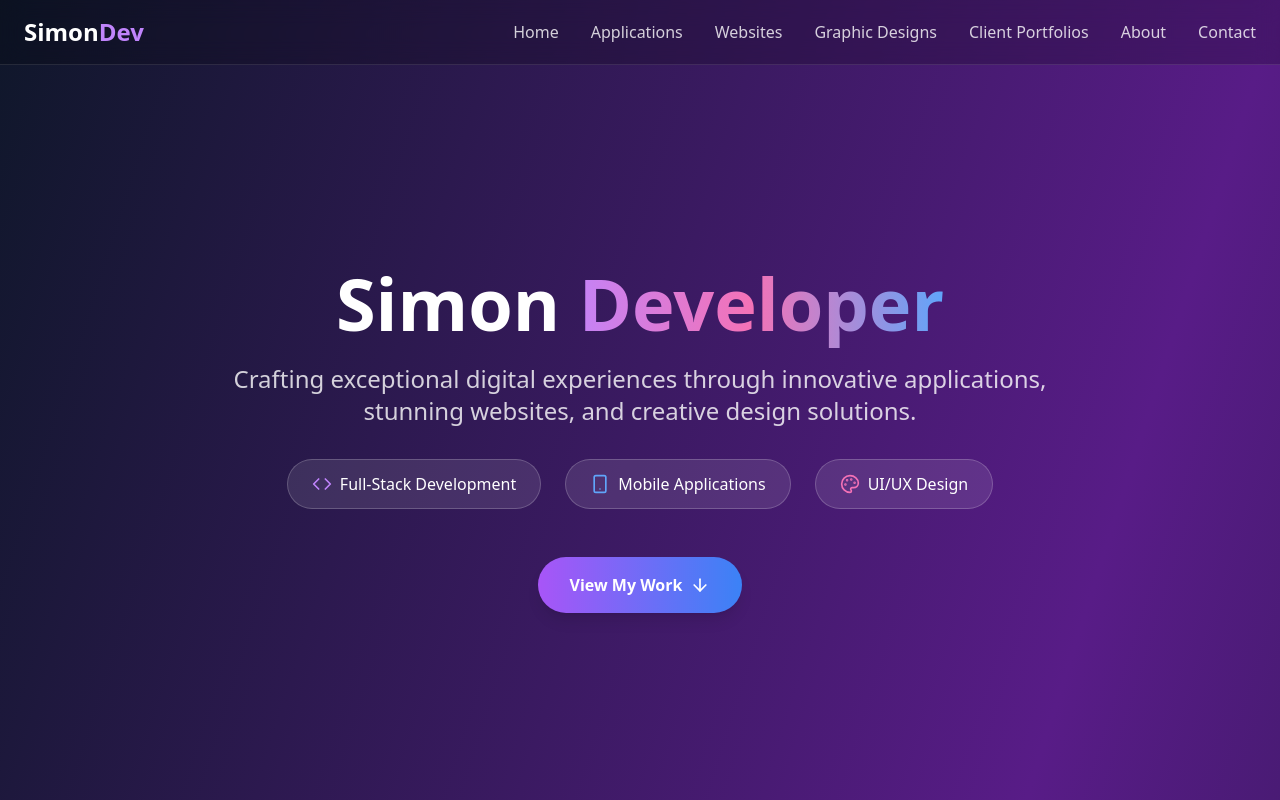
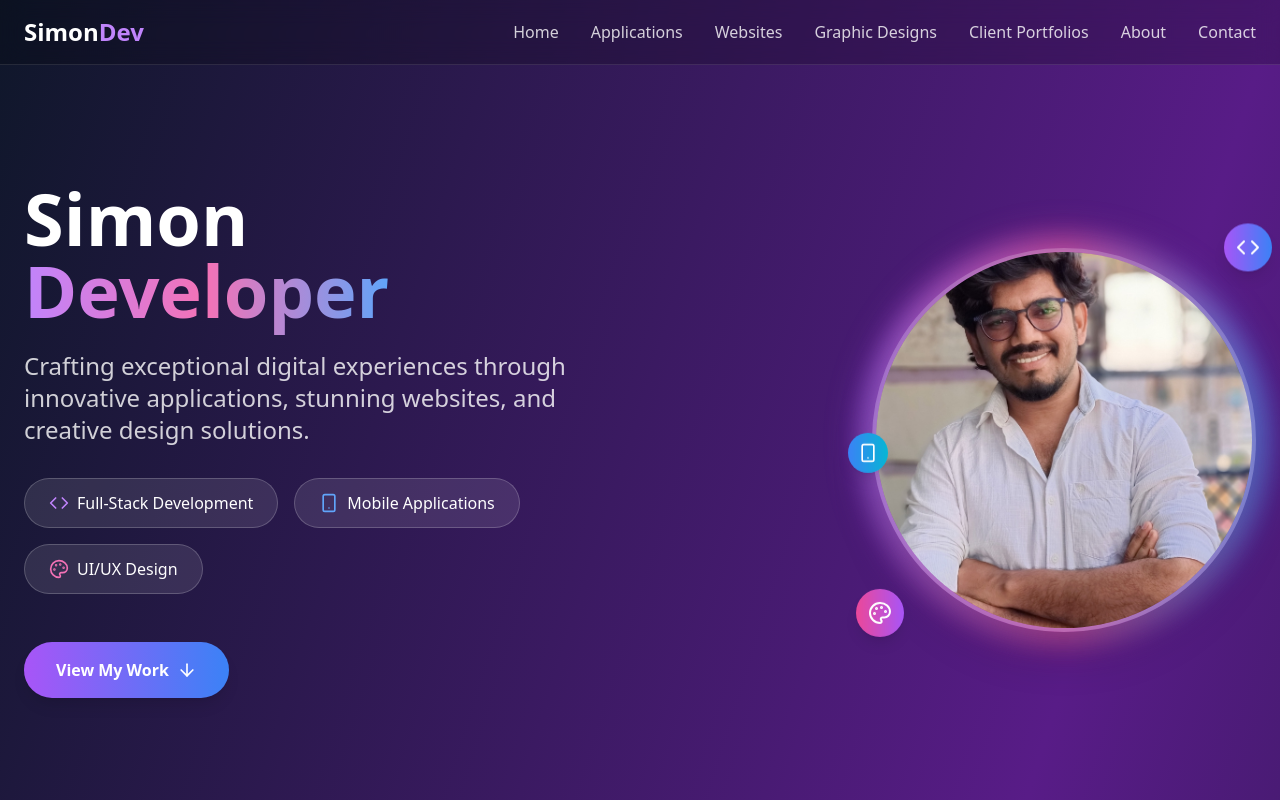
Before and after one commit to IntelligenceNext/academia-pro-school-suite, a React (Vite) app: page / in a window 1280 px wide. Shown: the top 800 px of the page. Built offline with nearby package versions, Linux system fonts and the light colour scheme.

Commit message:
Add image to hero section
Include the user's image in the hero section to enhance visual appeal.

```diff
--- a/src/components/Hero.tsx
+++ b/src/components/Hero.tsx
@@ -4,8 +4,10 @@ import { ArrowDown, Code, Palette, Smartphone } from "lucide-react";
 export const Hero = () => {
   return (
     <section id="home" className="min-h-screen flex items-center justify-center px-6 pt-20">
-      <div className="text-center max-w-4xl mx-auto">
-        <div className="animate-fade-in">
+      <div className="max-w-7xl mx-auto">
+        <div className="grid lg:grid-cols-2 gap-12 items-center">
+          {/* Left side - Text content */}
+          <div className="text-center lg:text-left animate-fade-in">
             <h1 className="text-5xl md:text-7xl font-bold text-white mb-6">
               Simon
               <span className="bg-gradient-to-r from-purple-400 via-pink-400 to-blue-400 bg-clip-text text-transparent">
@@ -16,24 +18,23 @@ export const Hero = () => {
               Crafting exceptional digital experiences through innovative applications,
               stunning websites, and creative design solutions.
             </p>
-        </div>
 
-        <div className="flex flex-wrap justify-center gap-6 mb-12 animate-fade-in">
-          <div className="flex items-center space-x-2 bg-white/10 backdrop-blur-sm rounded-full px-6 py-3 border border-white/20">
+            <div className="flex flex-wrap justify-center lg:justify-start gap-4 mb-12">
+              <div className="flex items-center space-x-2 bg-white/10 backdrop-blur-sm rounded-full px-6 py-3 border border-white/20 hover:bg-white/20 transition-all duration-300">
                 <Code className="text-purple-400" size={20} />
                 <span className="text-white">Full-Stack Development</span>
               </div>
-          <div className="flex items-center space-x-2 bg-white/10 backdrop-blur-sm rounded-full px-6 py-3 border border-white/20">
+              <div className="flex items-center space-x-2 bg-white/10 backdrop-blur-sm rounded-full px-6 py-3 border border-white/20 hover:bg-white/20 transition-all duration-300">
                 <Smartphone className="text-blue-400" size={20} />
                 <span className="text-white">Mobile Applications</span>
               </div>
-          <div className="flex items-center space-x-2 bg-white/10 backdrop-blur-sm rounded-full px-6 py-3 border border-white/20">
+              <div className="flex items-center space-x-2 bg-white/10 backdrop-blur-sm rounded-full px-6 py-3 border border-white/20 hover:bg-white/20 transition-all duration-300">
                 <Palette className="text-pink-400" size={20} />
                 <span className="text-white">UI/UX Design</span>
               </div>
             </div>
 
-        <div className="animate-fade-in">
+            <div>
               <a
                 href="#applications"
                 className="inline-flex items-center space-x-2 bg-gradient-to-r from-purple-500 to-blue-500 hover:from-purple-600 hover:to-blue-600 text-white px-8 py-4 rounded-full font-semibold transition-all duration-300 transform hover:scale-105 shadow-lg hover:shadow-xl"
@@ -43,6 +44,37 @@ export const Hero = () => {
               </a>
             </div>
           </div>
+
+          {/* Right side - Profile image */}
+          <div className="flex justify-center lg:justify-end animate-fade-in">
+            <div className="relative">
+              {/* Decorative background elements */}
+              <div className="absolute -inset-4 bg-gradient-to-r from-purple-500 via-pink-500 to-blue-500 rounded-full blur-lg opacity-30 animate-pulse"></div>
+              <div className="absolute -inset-2 bg-gradient-to-r from-purple-400 via-pink-400 to-blue-400 rounded-full blur-md opacity-50"></div>
+
+              {/* Profile image */}
+              <div className="relative">
+                <img
+                  src="/lovable-uploads/3836e382-bbed-49ce-b63e-fdbc0b03c9d6.png"
+                  alt="Simon Developer - Professional Profile"
+                  className="w-80 h-80 md:w-96 md:h-96 object-cover rounded-full border-4 border-white/20 shadow-2xl transform hover:scale-105 transition-all duration-500"
+                />
+
+                {/* Floating elements around the image */}
+                <div className="absolute -top-4 -right-4 w-12 h-12 bg-gradient-to-r from-purple-500 to-blue-500 rounded-full flex items-center justify-center animate-bounce shadow-lg">
+                  <Code className="text-white" size={24} />
+                </div>
+                <div className="absolute -bottom-4 -left-4 w-12 h-12 bg-gradient-to-r from-pink-500 to-purple-500 rounded-full flex items-center justify-center animate-bounce shadow-lg" style={{ animationDelay: '0.5s' }}>
+                  <Palette className="text-white" size={24} />
+                </div>
+                <div className="absolute top-1/2 -left-6 w-10 h-10 bg-gradient-to-r from-blue-500 to-cyan-500 rounded-full flex items-center justify-center animate-bounce shadow-lg" style={{ animationDelay: '1s' }}>
+                  <Smartphone className="text-white" size={20} />
+                </div>
+              </div>
+            </div>
+          </div>
+        </div>
+      </div>
     </section>
   );
 };
```
Also changed, not shown: public/lovable-uploads/3836e382-bbed-49ce-b63e-fdbc0b03c9d6.png (added). Lines whose indentation alone changed are shown as unchanged.
